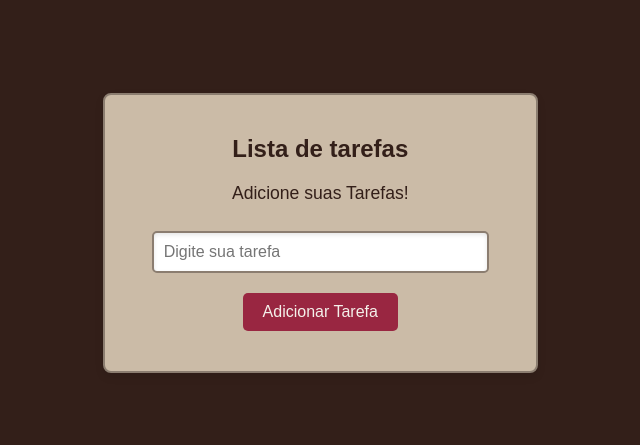
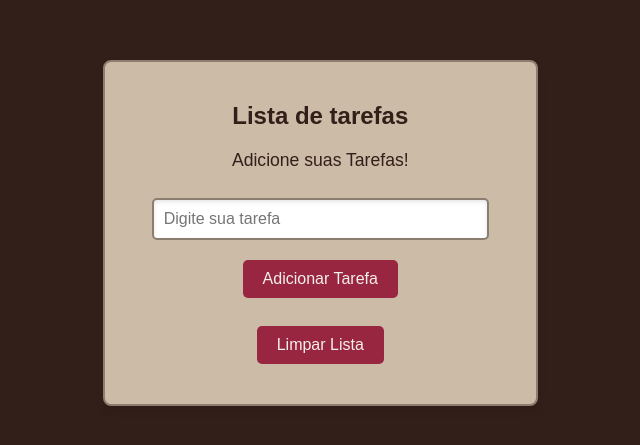
Before and after one commit to raquelchh/Lista-de-tarefas-web, a plain HTML site: page to-do-list/index.html in a window 1280 px wide. Shown: the part 167-612 px from the top of the page, without its empty margins (320-960 px from the left). Drawn offline with Linux system fonts and the light colour scheme.

Commit message:
editando funçao remover

```diff
--- a/to-do-list/index.html
+++ b/to-do-list/index.html
@@ -15,6 +15,7 @@
             <input type="text" id="inputTarefa" placeholder="Digite sua tarefa">
             <button onclick="adicionarTarefa()">Adicionar Tarefa</button>
             <p id="mensagem"></p>
+            <button onclick="limparLista()" class="limpar-button">Limpar Lista</button>
 
             <ul id="listaTarefas"></ul>
         </section>
--- a/to-do-list/script.js
+++ b/to-do-list/script.js
@@ -13,8 +13,8 @@ function adicionarTarefa() {
       inputTarefa.focus();
       //limpa el mensaje despues de 3 segundos
       setTimeout(() => {
-         document.getElementById("mensagem").textContent = "";
-      },3000);
+        document.getElementById("mensagem").textContent = "";
+      }, 3000);
       renderizarTarefas(); // renderiza a lista atualizada
 
    } else {
@@ -55,7 +55,7 @@ function renderizarTarefas() {
 function removerTarefa(i){
     tarefas.splice(i, 1);
     renderizarTarefas();
-    document.getElementById("listaTarefas").innerHTML = "";
+
 }
 
 function editarTarefa(i){
@@ -65,3 +65,18 @@ function editarTarefa(i){
       renderizarTarefas();
    }
 }
+
+function limparLista(){
+   tarefas.length = 0;
+   renderizarTarefas();
+   let mensagemElement = document.getElementById("mensagem");
+   let mensagem = "Lista de tarefas limpa com sucesso";
+   mensagemElement.textContent = mensagem;
+   mensagemElement.style.color = "green";
+   if(tarefas.length == 0 ){
+      setTimeout(() => {
+         mensagemElement.textContent = "";
+      }, 3000);
+   }
+
+}
```
